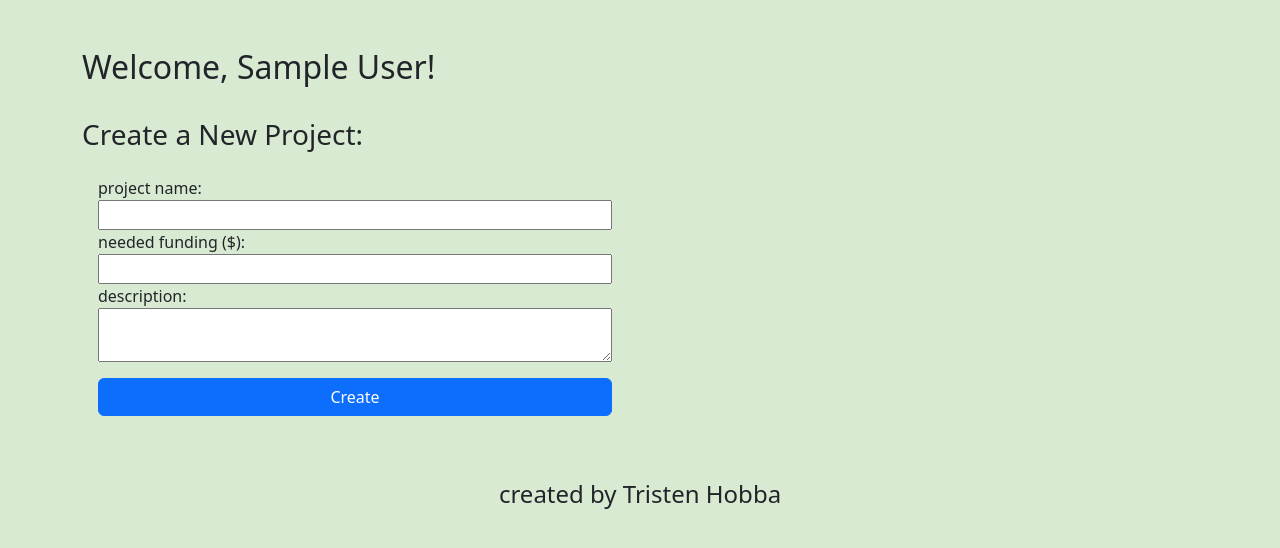
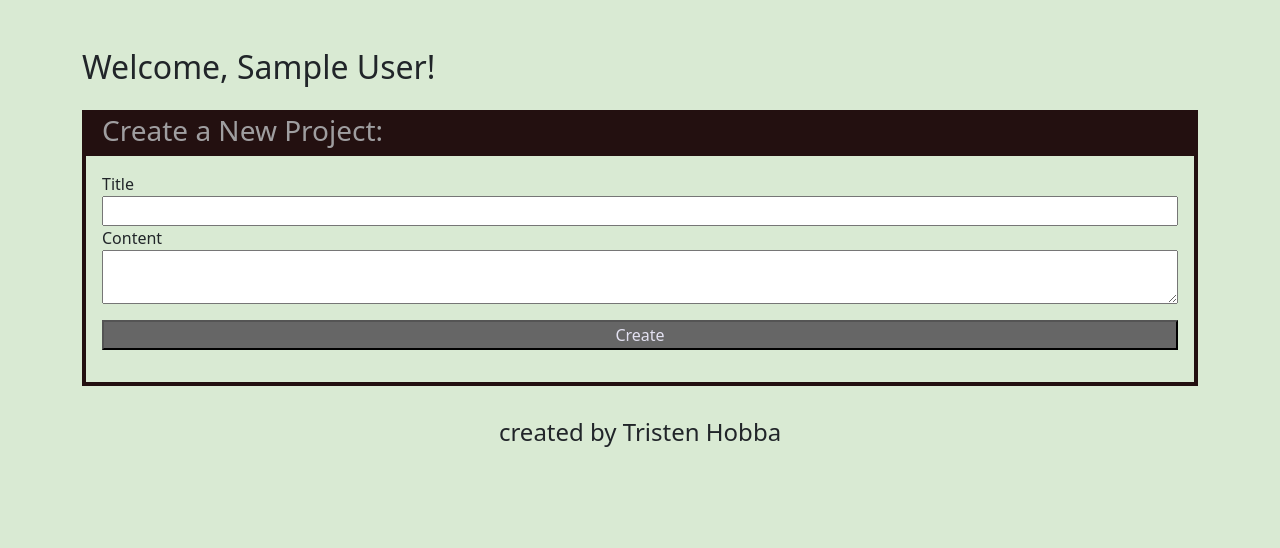
Before and after one commit to Tristenh/the-tech-blog, a Node server app: page /profile in a window 1280 px wide. Shown: the part 160-708 px from the top of the page. Run offline with Node 20, Linux system fonts and the light colour scheme; the visitor is signed in with stand-in values (Sample User, id 1); data that the repository does not hold is empty; some libraries are stand-ins or nearby versions.

Commit message:
added styling to profile page, styles post.handlebars, format pages

```diff
--- a/views/homepage.handlebars
+++ b/views/homepage.handlebars
@@ -1,5 +1,4 @@
 <!-- Loop over each object in the projects array -->
-
 {{#each posts as |post|}}
 {{> posts}}
 {{/each}}
--- a/views/layouts/main.handlebars
+++ b/views/layouts/main.handlebars
@@ -35,9 +35,9 @@
         {{{body}}}
       </main>
     </div>
-      <footer>
-        <h4>created by Tristen Hobba</h4>
-      </footer>
+    <footer>
+      <h4>created by Tristen Hobba</h4>
+    </footer>
     <!-- Render script for logged in users only -->
     {{#if logged_in}}
       <script src="/js/logout.js"></script>
--- a/views/partials/posts.handlebars
+++ b/views/partials/posts.handlebars
@@ -5,7 +5,9 @@
         {{title}}
       </h2>
       <h2>
-          Posted by {{user.name}} on
+        Posted by
+        {{user.name}}
+        on
         {{format_date date_created}}
       </h2>
     </div>
--- a/views/post.handlebars
+++ b/views/post.handlebars
@@ -32,15 +32,10 @@
   {{#if comments.length}}
     {{#each comments as |comment|}}
     <div class="post-container">
-
-    <div class="homepage-post-container">
-      {{!-- <div class="homepage-post"> --}}
         <div class="black-bar"></div>
       <p>{{comment.commentdesc}}</p>
       <p>-{{comment.user.name}}
         {{format_date date_created}}</p>
-      {{!-- </div> --}}
-      </div>
     </div>
     {{/each}}
   {{/if}}
--- a/views/profile.handlebars
+++ b/views/profile.handlebars
@@ -1,17 +1,16 @@
-{{!< layouts}}
+{{!-- {{!< layouts}} --}}
 <div class="row">
   <div class="col-auto">
     <h2>Welcome, {{name}}!</h2>
   </div>
 </div>
-
-<div class="row mt-4">
-  <div class="col-md-6">
+<div class="post-container">
+  <div class="post">
     <h3>Create a New Project:</h3>
-
+  </div>
   <form class="form new-project-form">
     <div class="form-group">
-        <label for="project-name">project name:</label>
+      <label for="project-name">Title</label>
       <input
         class="form-input"
         type="text"
@@ -20,16 +19,7 @@
       />
     </div>
     <div class="form-group">
-        <label for="project-funding">needed funding ($):</label>
-        <input
-          class="form-input"
-          type="number"
-          id="project-funding"
-          name="project-funding"
-        />
-      </div>
-      <div class="form-group">
-        <label for="project-desc">description:</label>
+      <label for="project-desc">Content</label>
       <textarea
         class="form-input"
         id="project-desc"
@@ -37,7 +27,7 @@
       ></textarea>
     </div>
     <div class="form-group">
-        <button type="submit" class="btn btn-primary">Create</button>
+      <button type="submit">Create</button>
     </div>
   </form>
 </div>
@@ -61,6 +51,5 @@
     {{/each}}
   </div>
 {{/if}}
-</div>
 
 <script src="./js/profile.js"></script>
```
Also changed, not shown: views/login.handlebars (+20 -3 lines). Lines whose indentation alone changed are shown as unchanged.
